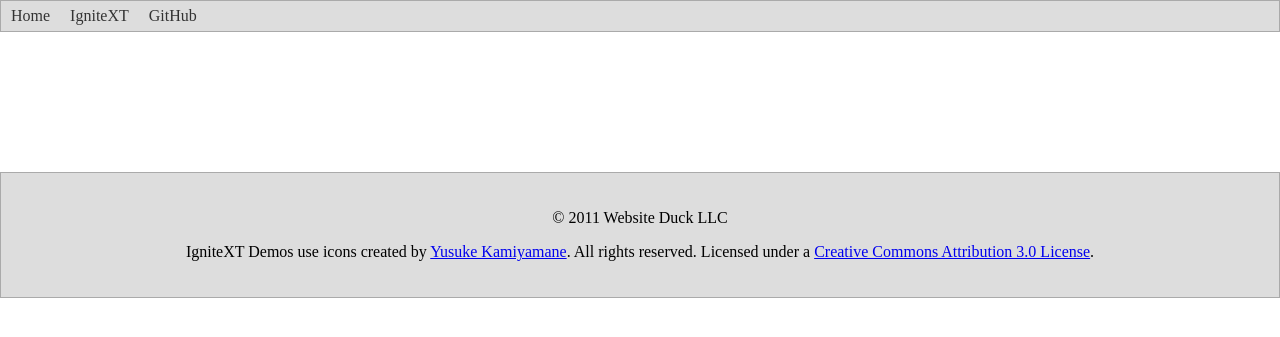
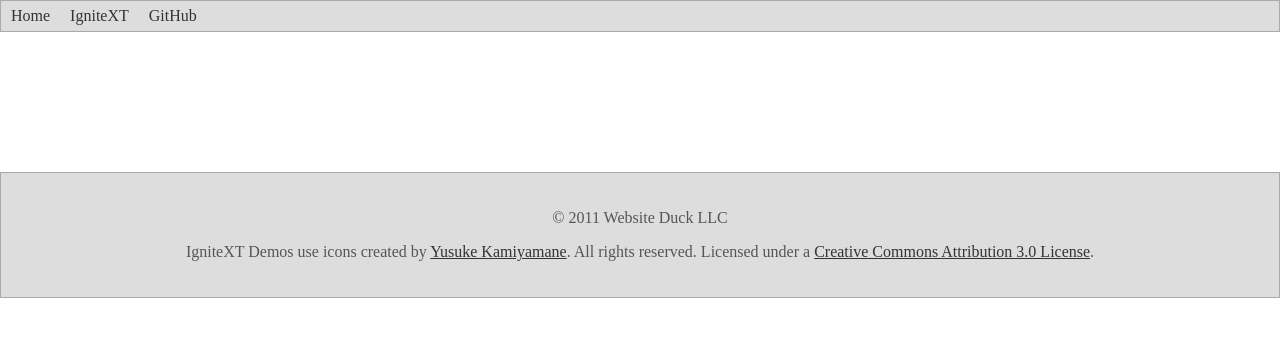
Before and after one commit to websiteduck/IgniteXT-Demos, a PHP site: template application/templates/main.php in a window 1280 px wide. Shown: the part 69-406 px from the top of the page. Run offline with PHP 8.4, Linux system fonts and the light colour scheme; the template is opened without the code that fills it, so the values that code supplies are empty; some libraries are stand-ins or nearby versions.

Commit message:
Change footer text and link colors

```diff
--- a/assets/css/ignitext.css
+++ b/assets/css/ignitext.css
@@ -13,4 +13,5 @@ html, body { padding: 0; margin: 0; }
 
 #content { padding: 20px; }
 
-#footer { padding: 20px; margin-top: 100px; background-color: #DDD; border: 1px solid #AAA; }
+#footer { padding: 20px; margin-top: 100px; background-color: #DDD; border: 1px solid #AAA; color: #555; }
+#footer a { color: #333; }
```
